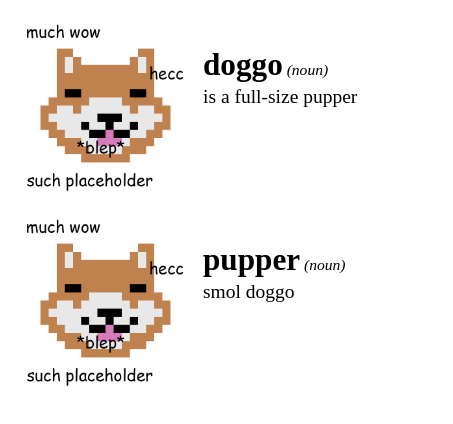
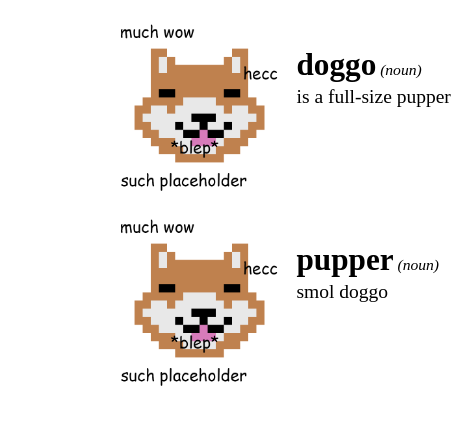
Before and after one commit to Jan-Royce/doggodictionary, a plain HTML site: page index.html in a window 390 px wide. Shown: the whole page, 453 px wide, since content can reach past the window. Drawn offline with Linux system fonts and the light colour scheme.

Commit message:
center stuff css

```diff
--- a/style.css
+++ b/style.css
@@ -1,5 +1,12 @@
+.main-container
+{
+  width: 100%;
+}
+
 .entry
 {
+  width: 50%;
+  margin: 0 auto;
   display: grid;
   grid-template-rows: repeat(5, 6.25vw);
   grid-template-columns: repeat(10, 6.25vw);
@@ -43,6 +50,8 @@
 {
   .entry
   {
+    width: 50%;
+    margin: 0 auto;
     display: grid;
     grid-template-rows: repeat(5, 10vw);
     grid-template-columns: repeat(10, 10vw);
```
